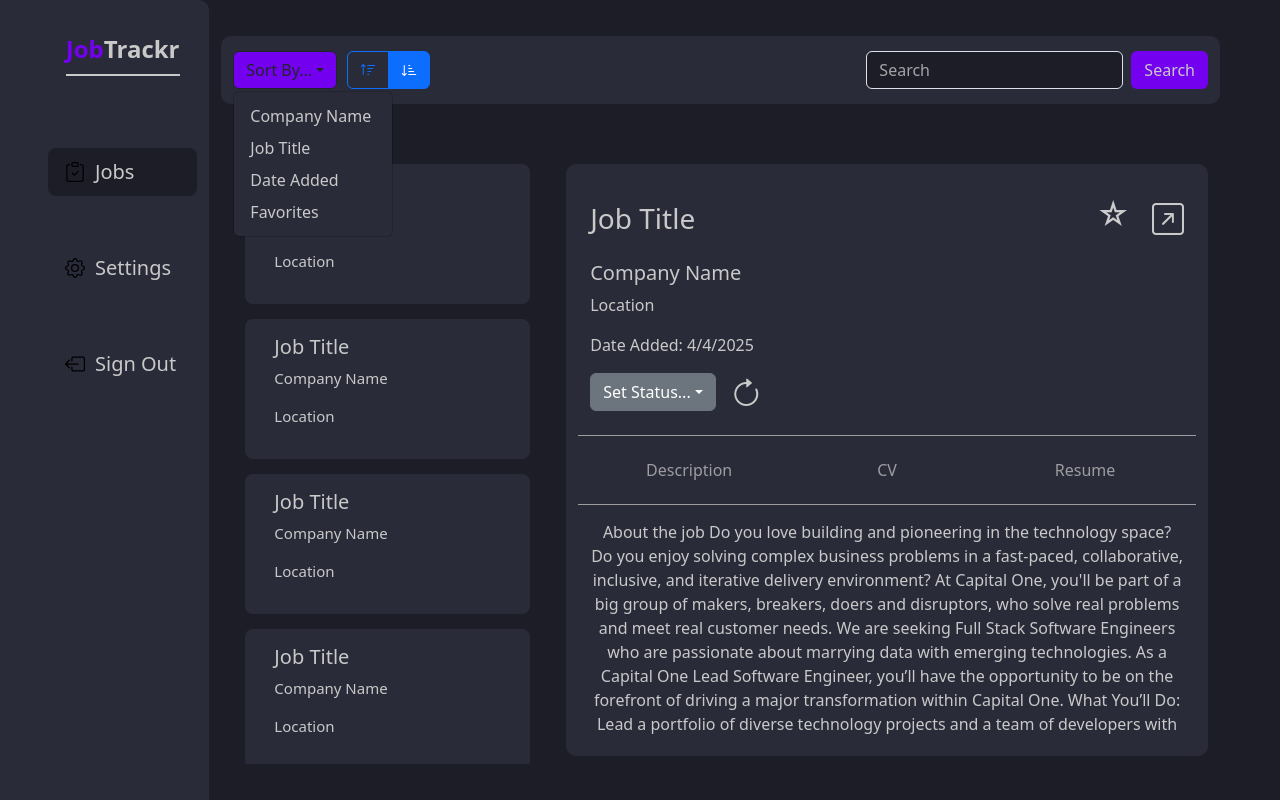
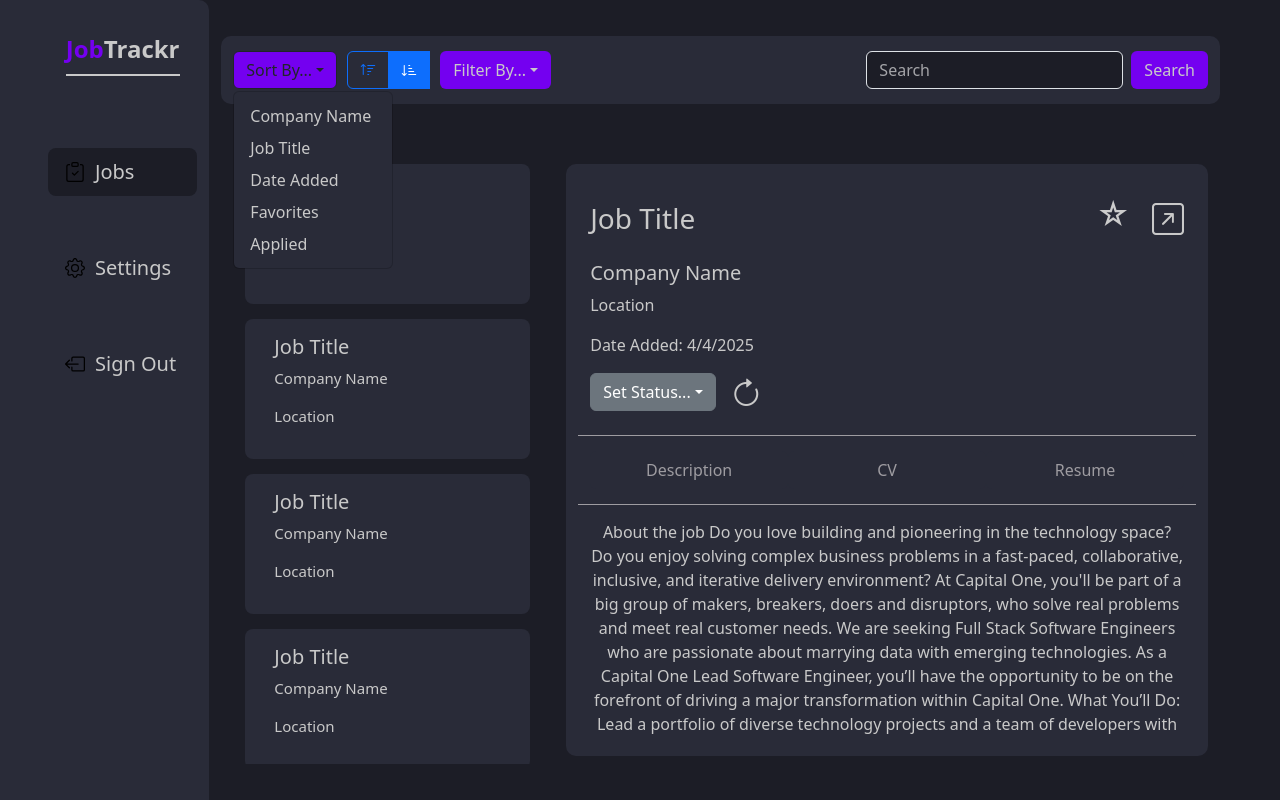
Before and after one commit to raghavSharma8269/JobTrackr, a React (Vite) app in the folder frontend/JobTrackrFrontend/: page / in a window 1280 px wide. Both pictures are taken after a click on the button "Sort By...". Built offline with nearby package versions, Linux system fonts and the light colour scheme.

Commit message:
added FilterByDropdownComponent.tsx

```diff
--- a/frontend/JobTrackrFrontend/src/components/NavBarComponent.tsx
+++ b/frontend/JobTrackrFrontend/src/components/NavBarComponent.tsx
@@ -1,9 +1,9 @@
-import FilterDropdownComponent from "./NavBarComponents/FilterDropdownComponent.tsx";
+import SortByDropdownComponent from "./NavBarComponents/SortByDropdownComponent.tsx";
 const NavBarComponent = () => {
   return (
     <nav className="navbar" style={{marginBottom:"-40px", borderRadius:"10px", backgroundColor:"#292b38", paddingTop:"15px", paddingBottom:"15px"}}>
       <div className="container-fluid" style={{ backgroundColor:"#292b38"}}>
-        <FilterDropdownComponent/>
+        <SortByDropdownComponent/>
         <form className="d-flex" role="search">
           <input
             className="form-control me-2"
--- a/frontend/JobTrackrFrontend/src/components/NavBarComponents/FilterDropdownComponent.tsx
+++ b/frontend/JobTrackrFrontend/src/components/NavBarComponents/FilterByDropdownComponent.tsx
@@ -1,6 +1,6 @@
 import React from 'react'
-import SortByButtonGroupComponent from './SortByButtonGroupComponent'
-const FilterDropdownComponent = () => {
+
+const FilterByDropdownComponent = () => {
     return (
         <div className="dropdown">
             <button
@@ -8,37 +8,35 @@ const FilterDropdownComponent = () => {
                 type="button"
                 data-bs-toggle="dropdown"
                 aria-expanded="false"
-                style={{backgroundColor:"#7400f0", marginRight:"10px"}}
+                style={{backgroundColor:"#7400f0", marginLeft:"10px"}}
 
 
             >
-                Sort By...
+                Filter By...
             </button>
             <ul className="dropdown-menu custom-filter-dropdown" style={{backgroundColor:"#292b38"}}>
                 <li>
                     <a className="dropdown-item default-text-color" href="#">
-                        Company Name
+                        Applied
                     </a>
                 </li>
                 <li>
                     <a className="dropdown-item default-text-color" href="#">
-                        Job Title
+                        Interview
                     </a>
                 </li>
                 <li>
                     <a className="dropdown-item default-text-color" href="#">
-                        Date Added
+                        Accepted
                     </a>
                 </li>
                 <li>
                     <a className="dropdown-item default-text-color" href="#">
-                        Favorites
+                        Rejected
                     </a>
                 </li>
             </ul>
-            <SortByButtonGroupComponent/>
         </div>
-
     )
 }
-export default FilterDropdownComponent
+export default FilterByDropdownComponent
--- a/frontend/JobTrackrFrontend/src/components/NavBarComponents/SortByButtonGroupComponent.tsx
+++ b/frontend/JobTrackrFrontend/src/components/NavBarComponents/SortByButtonGroupComponent.tsx
@@ -1,9 +1,10 @@
 import React from 'react';
 import SortDownIconComponent from './SortDownIconComponent';
 import SortUpIconComponent from './SortUpIconComponent';
-
+import FilterByDropdownComponent from "./FilterByDropdownComponent.tsx";
 const SortByButtonGroupComponent = () => {
     return (
+
         <div className="btn-group" role="group" aria-label="Sort toggle button group">
 
             <input
@@ -28,8 +29,9 @@ const SortByButtonGroupComponent = () => {
             <label className="btn btn-outline-primary" htmlFor="btnradio2">
                 <SortDownIconComponent />
             </label>
+            <FilterByDropdownComponent/>
+        </div>
 
-        </div>
     );
 };
 
--- /dev/null
+++ b/frontend/JobTrackrFrontend/src/components/NavBarComponents/SortByDropdownComponent.tsx
@@ -0,0 +1,51 @@
+import React from 'react'
+import SortByButtonGroupComponent from './SortByButtonGroupComponent'
+import FilterByDropdownComponent from "./FilterByDropdownComponent.tsx";
+const SortByDropdownComponent = () => {
+    return (
+        <div className="dropdown">
+            <button
+                className="btn dropdown-toggle default-text-color"
+                type="button"
+                data-bs-toggle="dropdown"
+                aria-expanded="false"
+                style={{backgroundColor:"#7400f0", marginRight:"10px"}}
+
+
+            >
+                Sort By...
+            </button>
+            <ul className="dropdown-menu custom-filter-dropdown" style={{backgroundColor:"#292b38"}}>
+                <li>
+                    <a className="dropdown-item default-text-color" href="#">
+                        Company Name
+                    </a>
+                </li>
+                <li>
+                    <a className="dropdown-item default-text-color" href="#">
+                        Job Title
+                    </a>
+                </li>
+                <li>
+                    <a className="dropdown-item default-text-color" href="#">
+                        Date Added
+                    </a>
+                </li>
+                <li>
+                    <a className="dropdown-item default-text-color" href="#">
+                        Favorites
+                    </a>
+                </li>
+                <li>
+                    <a className="dropdown-item default-text-color" href="#">
+                        Applied
+                    </a>
+                </li>
+            </ul>
+            <SortByButtonGroupComponent/>
+
+        </div>
+
+    )
+}
+export default SortByDropdownComponent
```
